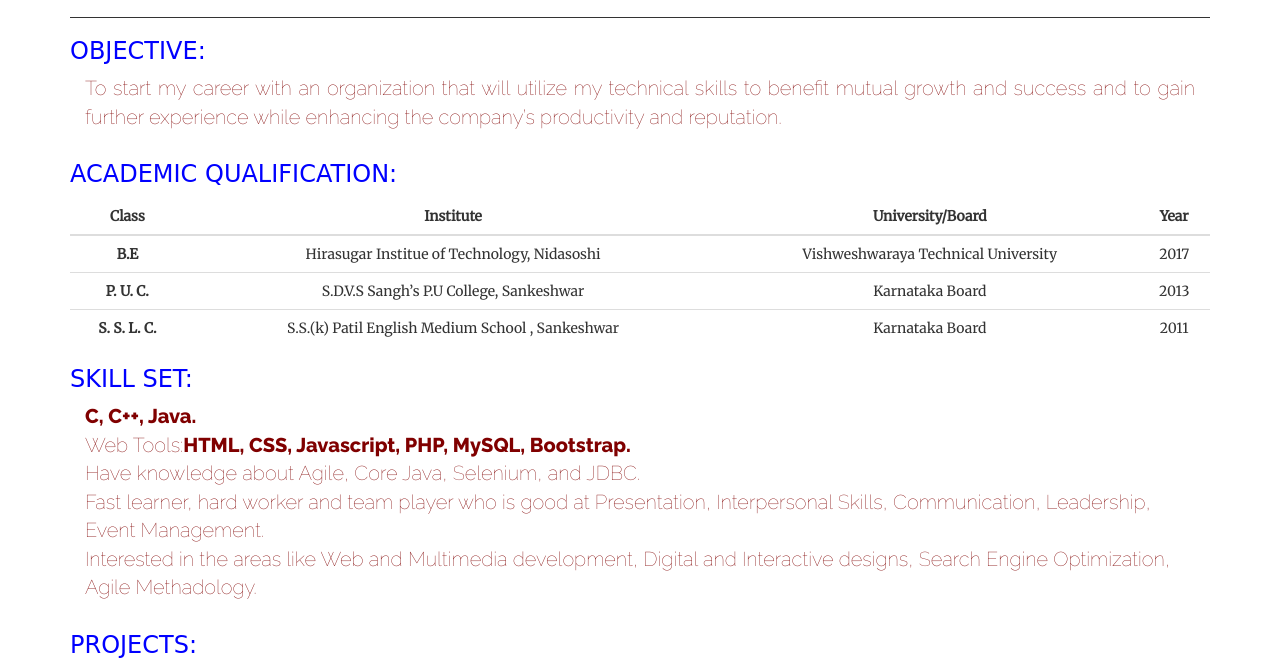
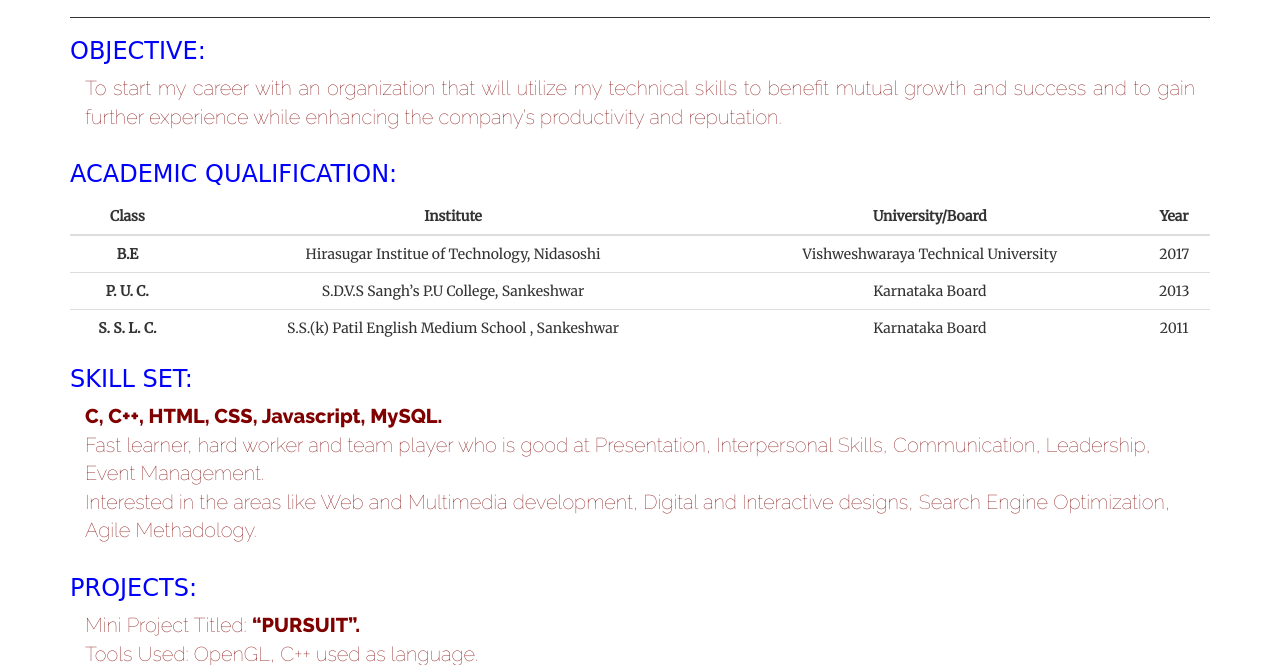
Before and after one commit to pankajmanmode/webproject, a plain HTML site: page index.html in a window 1280 px wide. Shown: the part 97-762 px from the top of the page. Drawn offline with nearby package versions, Linux system fonts and the light colour scheme.

Commit message:
Update index.html

```diff
--- a/index.html
+++ b/index.html
@@ -60,9 +60,7 @@
       </table>
       <h3>SKILL SET:</h3>
         <div class="container-fluid"><p>
-		<b>C, C++, Java.</b> </br>
-		Web Tools:<b>HTML, CSS, Javascript, PHP, MySQL, Bootstrap.</b></br>
-          Have knowledge about Agile, Core Java, Selenium, and JDBC.</br>
+		<b>C, C++, HTML, CSS, Javascript, MySQL.</b> </br>
           Fast learner, hard worker and team player who is good at Presentation, Interpersonal Skills, Communication, Leadership, Event Management.</br>
           Interested in the areas like Web and Multimedia development, Digital and Interactive designs, Search Engine Optimization, Agile Methadology.</br>
         </p></div>
```
